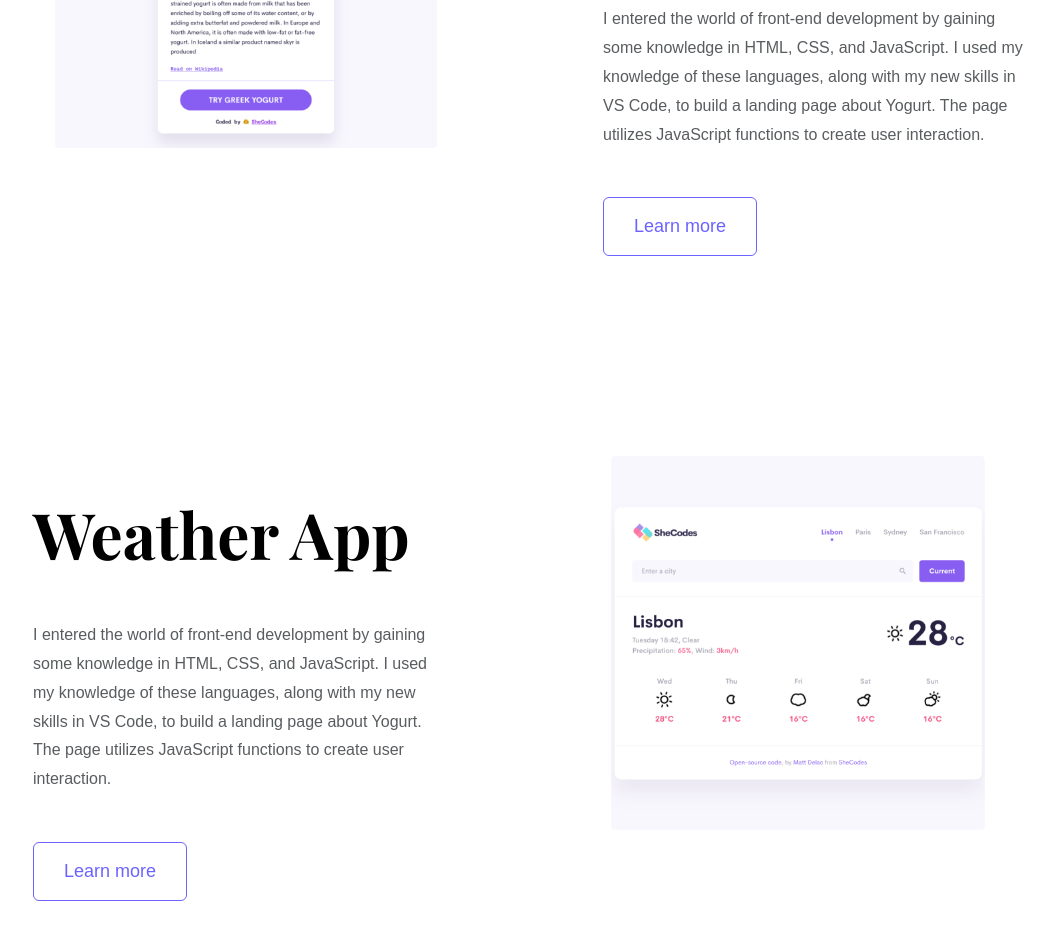
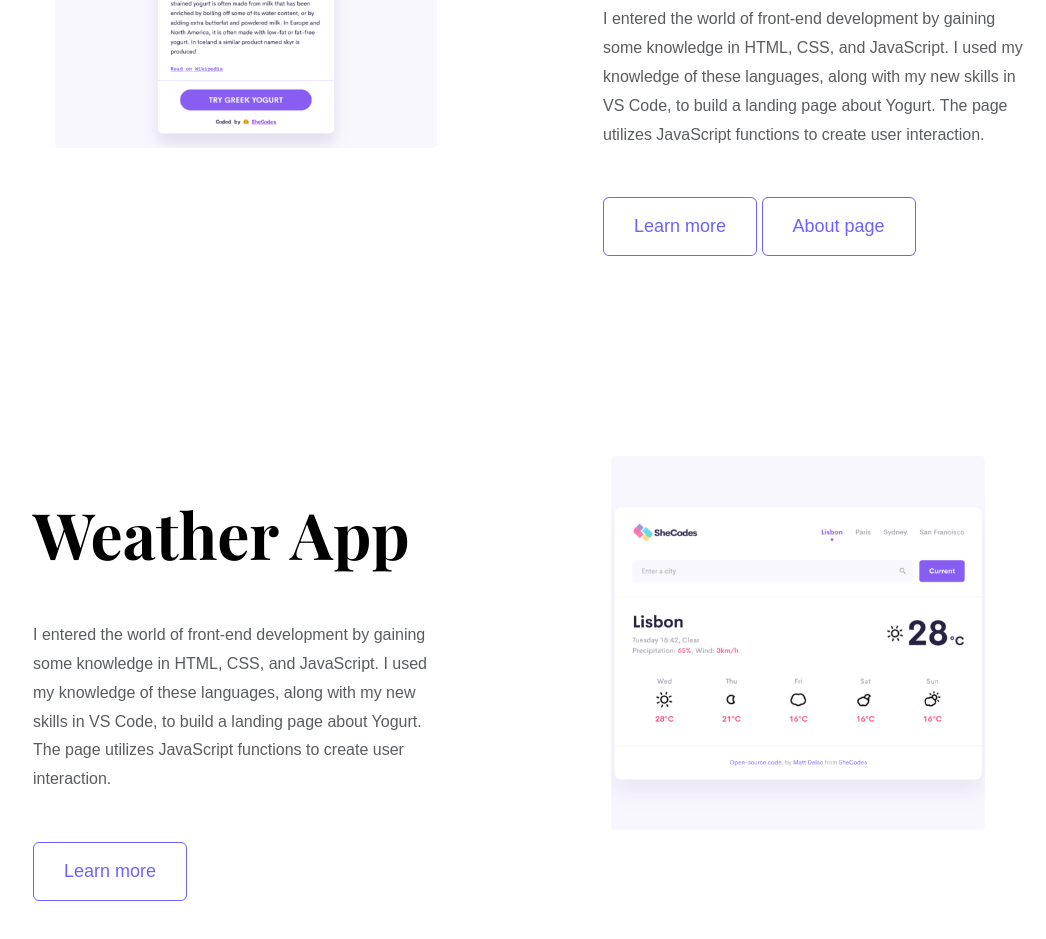
Before and after one commit to FIOdawa/portfolio-project, a plain HTML site: page index.html in a window 1280 px wide. Shown: the part 1252-2191 px from the top of the page, without its empty margins (109-1155 px from the left). Drawn offline with nearby package versions, Linux system fonts and the light colour scheme; a web font is replaced by a local one.

Commit message:
linked the about page

```diff
--- a/index.html
+++ b/index.html
@@ -66,6 +66,8 @@
             </p>
             <div>
               <a href="" class="btn btn-branding-project">Learn more</a>
+                          <a href="about.html" class="btn btn-branding-project">About page</a>
+
             </div>
           </div>
         </div>
```
